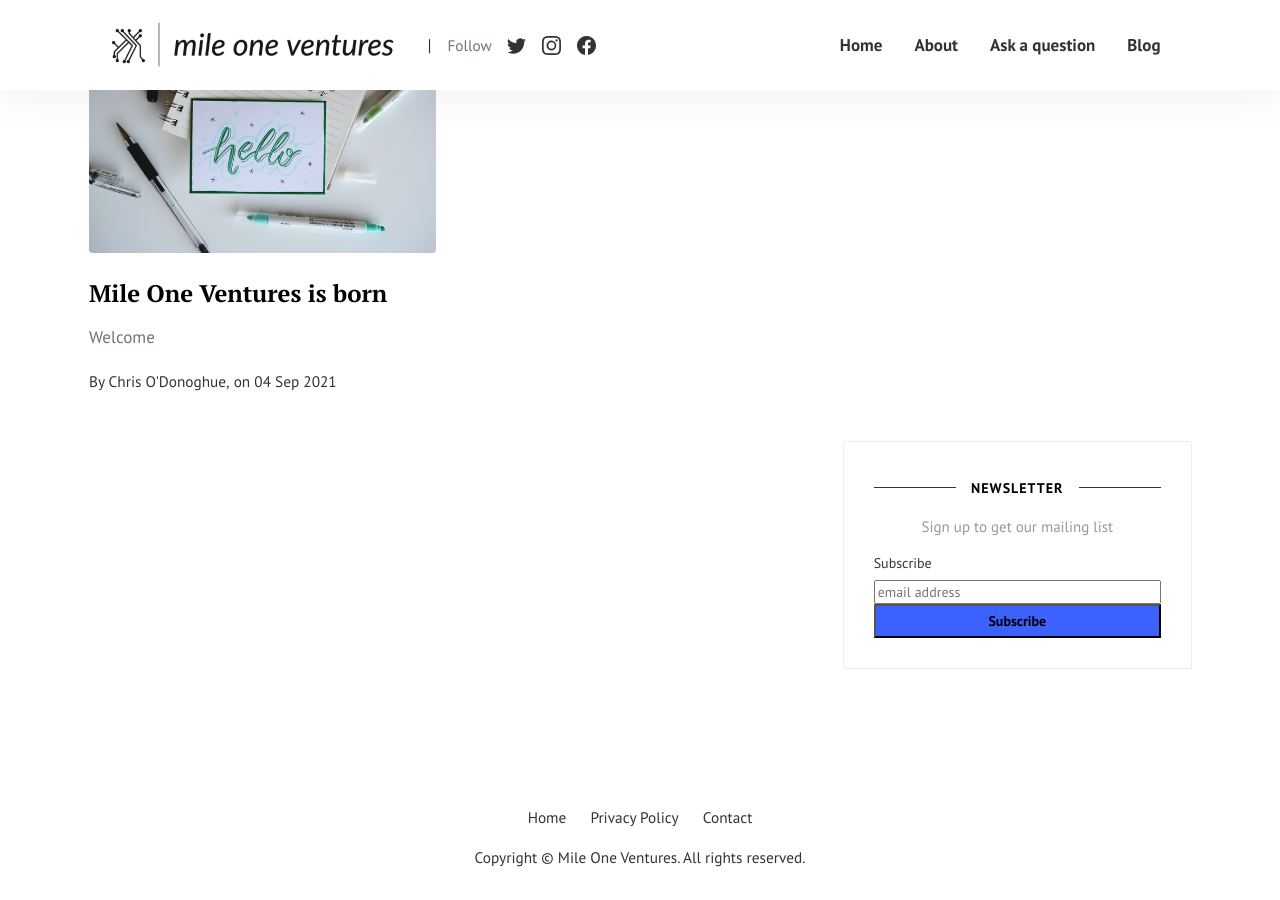
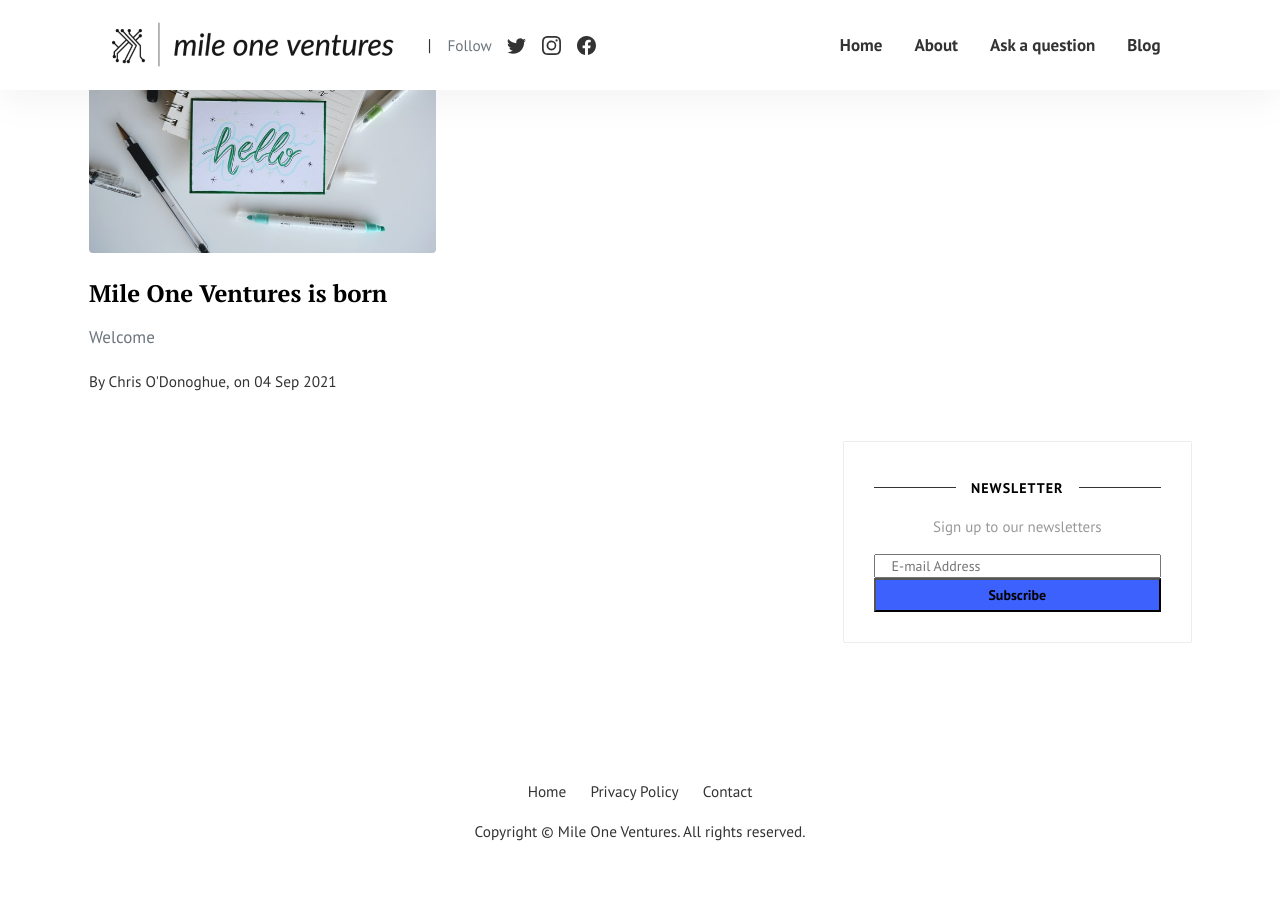
Before and after one commit to mile-one-ventures/mile-one-ventures.github.io, a Jekyll site: the page built from index.html, in a window 1280 px wide and 900 px high, scrolled down 683 px. Built offline with Jekyll 4.4.1, drawn with Linux system fonts in a browser that asks for light colours; the list of posts is cut into pages by our own code; comment, search, counter and statistics services are not loaded; after the commit the page ends 1557 px from its top, so only the background shows below that.

Commit message:
Update newsletter.html

```diff
--- a/_includes/newsletter.html
+++ b/_includes/newsletter.html
@@ -8,11 +8,16 @@
 	   We recommend moving this block and the preceding CSS link to the HEAD of your HTML file. */
 </style>
 <div id="mc_embed_signup">
-	<h2>Sign up to get our mailing list</h2>
 <form action="https://gmail.us5.list-manage.com/subscribe/post?u=682e250f444e675032ae5b2b0&amp;id=f6a1754091" method="post" id="mc-embedded-subscribe-form" name="mc-embedded-subscribe-form" class="validate" target="_blank" novalidate>
     <div id="mc_embed_signup_scroll">
-	<label for="mce-EMAIL">Subscribe</label>
-	<input type="email" value="" name="EMAIL" class="email" id="mce-EMAIL" placeholder="email address" required>
+	    <h2>Sign up to our newsletters</h2>
+<div class="mc-field-group">
+	<input type="email" value="" name="EMAIL" class="required email" id="mce-EMAIL" placeholder="E-mail Address">
+</div>
+	<div id="mce-responses" class="clear">
+		<div class="response" id="mce-error-response" style="display:none"></div>
+		<div class="response" id="mce-success-response" style="display:none"></div>
+	</div>
     <!-- real people should not fill this in and expect good things - do not remove this or risk form bot signups-->
     <div style="position: absolute; left: -5000px;" aria-hidden="true"><input type="text" name="b_682e250f444e675032ae5b2b0_f6a1754091" tabindex="-1" value=""></div>
     <div class="clear"><input type="submit" value="Subscribe" name="subscribe" id="mc-embedded-subscribe" class="button"></div>
```
